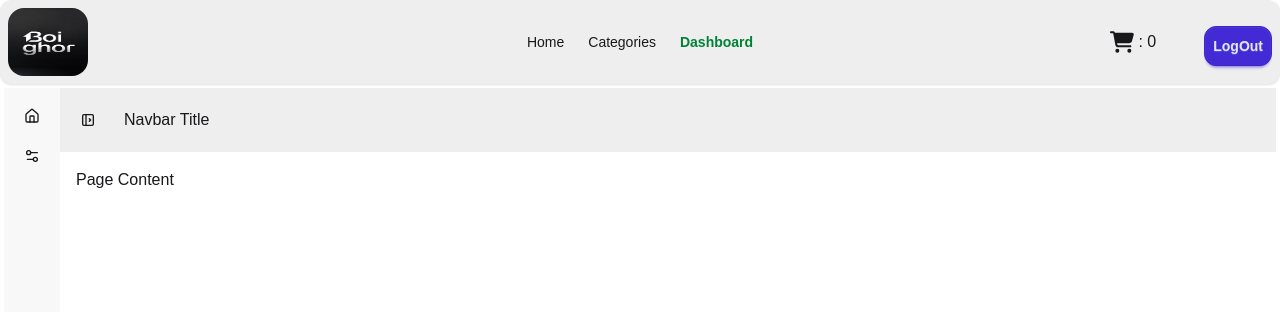
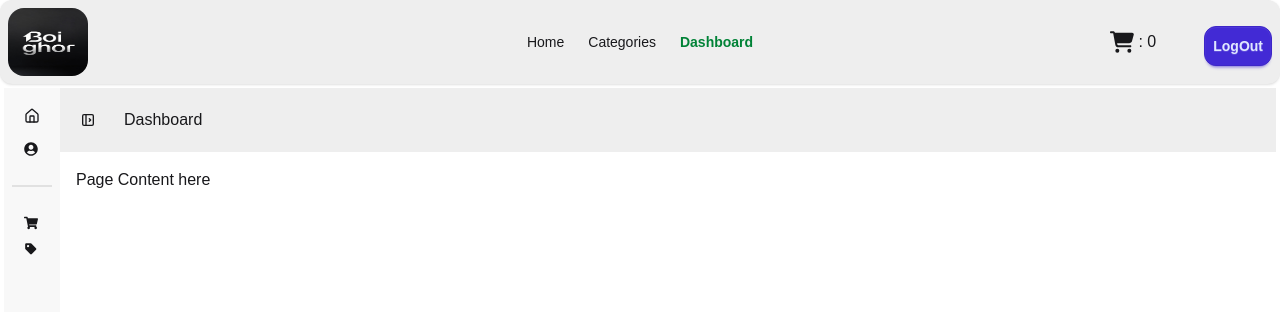
Before and after one commit to fuadhasan199/Boighor-Client, a React (Vite) app: page /dashboard in a window 1280 px wide. Shown: the top 312 px of the page. Built offline with nearby package versions, Linux system fonts and the light colour scheme; no server answers; sample sign-in values are in the browser's storage.

Commit message:
feat:Role based Route set

```diff
--- /dev/null
+++ b/src/Dashboard/Admin/ManageBook.jsx
@@ -0,0 +1,11 @@
+import React from 'react';
+
+const ManageBook = () => {
+    return (
+        <div>
+            This is Manage Book page
+        </div>
+    );
+};
+
+export default ManageBook;
--- /dev/null
+++ b/src/Dashboard/Admin/Manageuser.jsx
@@ -0,0 +1,11 @@
+import React from 'react';
+
+const Manageuser = () => {
+    return (
+        <div>
+            this is manage user page
+        </div>
+    );
+};
+
+export default Manageuser;
--- a/src/Dashboard/Dashboard.jsx
+++ b/src/Dashboard/Dashboard.jsx
@@ -1,6 +1,25 @@
-import React from 'react';
+import React, { useContext, useEffect, useState } from 'react';
+import { BiSolidPurchaseTag } from 'react-icons/bi';
+import { FaShoppingCart, FaUserCircle } from 'react-icons/fa';
+import { AuthContext } from '../Provider/AuthProvider';
+import axios from 'axios';
+import { useNavigate } from 'react-router';
 
 const Dashboard = () => {
+const {user}=useContext(AuthContext)
+const [isAdmin,setIsAdmin]=useState(false)
+
+useEffect(()=>{
+ if(user?.email){
+   axios.get(`http://localhost:3000/users/admin/${user.email}`)
+   .then(res=>setIsAdmin(res.data.admin))
+ }
+},[user?.email])
+
+
+
+const navigate=useNavigate()
+
     return (
 <div className="drawer lg:drawer-open mx-auto container p-1 rounded-md">
   <input id="my-drawer-4" type="checkbox" className="drawer-toggle" />
@@ -11,10 +30,10 @@ const Dashboard = () => {
         {/* Sidebar toggle icon */}
         <svg xmlns="http://www.w3.org/2000/svg" viewBox="0 0 24 24" strokeLinejoin="round" strokeLinecap="round" strokeWidth="2" fill="none" stroke="currentColor" className="my-1.5 inline-block size-4"><path d="M4 4m0 2a2 2 0 0 1 2 -2h12a2 2 0 0 1 2 2v12a2 2 0 0 1 -2 2h-12a2 2 0 0 1 -2 -2z"></path><path d="M9 4v16"></path><path d="M14 10l2 2l-2 2"></path></svg>
       </label>
-      <div className="px-4">Navbar Title</div>
+      <div className="px-4">  Dashboard</div>
     </nav>
     {/* Page content here */}
-    <div className="p-4">Page Content</div>
+    <div className="p-4">Page Content here</div>
   </div>
 
   <div className="drawer-side is-drawer-close:overflow-visible">
@@ -24,21 +43,48 @@ const Dashboard = () => {
       <ul className="menu w-full grow">
         {/* List item */}
         <li>
-          <button className="is-drawer-close:tooltip is-drawer-close:tooltip-right" data-tip="Homepage">
+          <button onClick={()=>navigate('/')} className="is-drawer-close:tooltip is-drawer-close:tooltip-right" data-tip="Homepage">
             {/* Home icon */}
             <svg xmlns="http://www.w3.org/2000/svg" viewBox="0 0 24 24" strokeLinejoin="round" strokeLinecap="round" strokeWidth="2" fill="none" stroke="currentColor" className="my-1.5 inline-block size-4"><path d="M15 21v-8a1 1 0 0 0-1-1h-4a1 1 0 0 0-1 1v8"></path><path d="M3 10a2 2 0 0 1 .709-1.528l7-5.999a2 2 0 0 1 2.582 0l7 5.999A2 2 0 0 1 21 10v9a2 2 0 0 1-2 2H5a2 2 0 0 1-2-2z"></path></svg>
             <span className="is-drawer-close:hidden">Homepage</span>
           </button>
         </li>
 
+        {/* profile section */}
+
+                 <li>
+          <button className="is-drawer-close:tooltip is-drawer-close:tooltip-right" data-tip="Profile">
+            {/* Settings icon */}
+            <FaUserCircle />
+            <span className="is-drawer-close:hidden">Profile</span>
+          </button>
+        </li>
+
+         <div className="divider"></div>
+
         {/* List item */}
         <li>
-          <button className="is-drawer-close:tooltip is-drawer-close:tooltip-right" data-tip="Settings">
+          <button className="is-drawer-close:tooltip is-drawer-close:tooltip-right" data-tip="My-Cart">
             {/* Settings icon */}
-            <svg xmlns="http://www.w3.org/2000/svg" viewBox="0 0 24 24" strokeLinejoin="round" strokeLinecap="round" strokeWidth="2" fill="none" stroke="currentColor" className="my-1.5 inline-block size-4"><path d="M20 7h-9"></path><path d="M14 17H5"></path><circle cx="17" cy="17" r="3"></circle><circle cx="7" cy="7" r="3"></circle></svg>
-            <span className="is-drawer-close:hidden">Settings</span>
+           <FaShoppingCart />
+            <span className="is-drawer-close:hidden"> My Cart </span>
           </button>
         </li>
+
+
+
+
+
+              <li>
+          <button className="is-drawer-close:tooltip is-drawer-close:tooltip-right" data-tip="Purchase">
+            {/* Settings icon */}
+            <BiSolidPurchaseTag />
+            <span className="is-drawer-close:hidden">My Purchase</span>
+          </button>
+        </li>
+
+
+
       </ul>
     </div>
   </div>
--- /dev/null
+++ b/src/Dashboard/Profile.jsx
@@ -0,0 +1,11 @@
+import React from 'react';
+
+const Profile = () => {
+    return (
+        <div>
+            this is my profile page
+        </div>
+    );
+};
+
+export default Profile;
--- /dev/null
+++ b/src/Dashboard/User/MyCart.jsx
@@ -0,0 +1,11 @@
+import React from 'react';
+
+const MyCart = () => {
+    return (
+        <div>
+            This is my cart page
+        </div>
+    );
+};
+
+export default MyCart;
--- /dev/null
+++ b/src/Dashboard/User/Mypurchase.jsx
@@ -0,0 +1,11 @@
+import React from 'react';
+
+const Mypurchase = () => {
+    return (
+        <div>
+            this is my purchase page
+        </div>
+    );
+};
+
+export default Mypurchase;
```
Also changed, not shown: src/main.jsx (+30 -1 lines).
